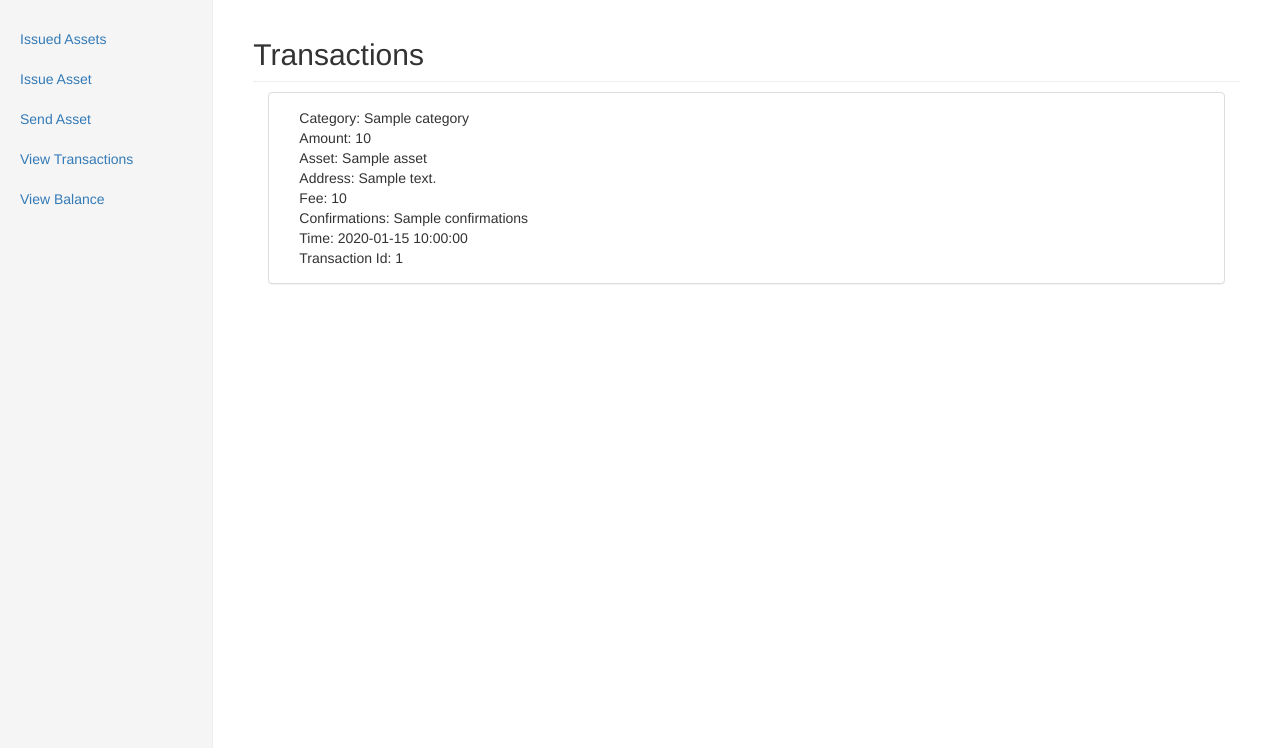
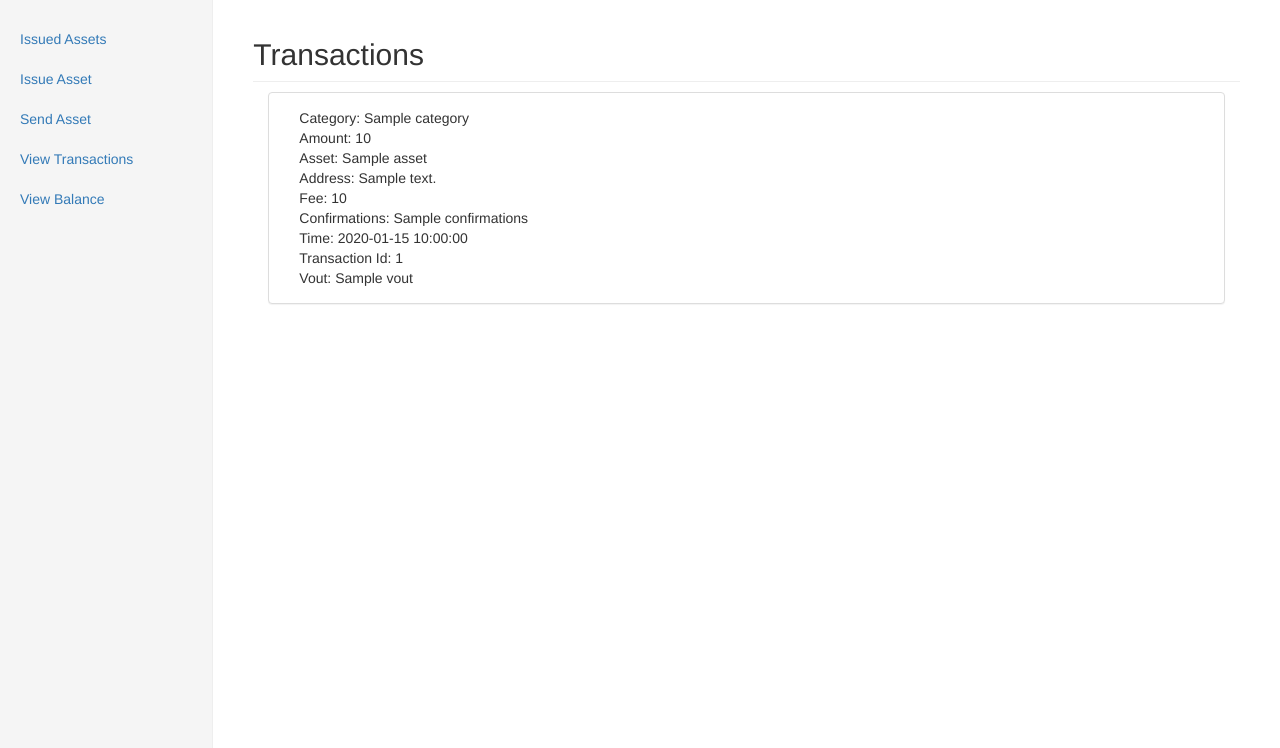
Before and after one commit to viraja1/liquid_asset_platform, a Flask app: template asset_buyer/templates/transactions.html in a window 1280 px wide. Shown: the part 52-800 px from the top of the page. Run offline with Flask 2, Linux system fonts and the light colour scheme; the template is opened without the code that fills it: most values are stand-ins (such as "Sample title", 1, 10 or a date in 2020); some libraries are stand-ins or nearby versions.

Commit message:
add ui changes

```diff
--- a/asset_buyer/templates/transactions.html
+++ b/asset_buyer/templates/transactions.html
@@ -15,6 +15,7 @@
                         <div>Confirmations: {{ transaction.confirmations }}</div>
                         <div>Time: {{ transaction.time }}</div>
                         <div>Transaction Id: {{ transaction.txid }}</div>
+                        <div>Vout: {{ transaction.vout }}</div>
                     </div>
                 </div>
             {% endfor %}
--- a/asset_issuer/templates/transactions.html
+++ b/asset_issuer/templates/transactions.html
@@ -15,6 +15,7 @@
                         <div>Confirmations: {{ transaction.confirmations }}</div>
                         <div>Time: {{ transaction.time }}</div>
                         <div>Transaction Id: {{ transaction.txid }}</div>
+                        <div>Vout: {{ transaction.vout }}</div>
                     </div>
                 </div>
             {% endfor %}
```
